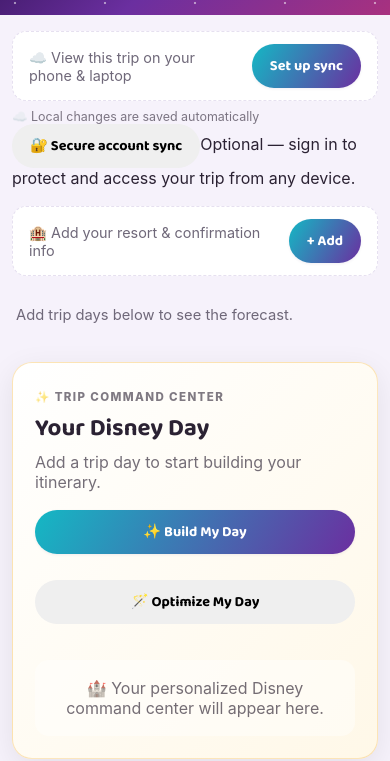
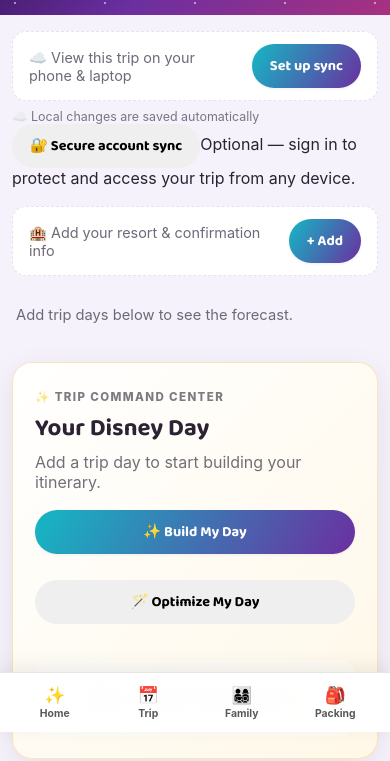
Before and after one commit to ericg1840/disney-world-tracker, a website: page index.html in a window 390 px wide. Shown: the part 112-873 px from the top of the page. Drawn offline with nearby package versions, Linux system fonts and the light colour scheme.

Commit message:
Load mobile quick navigation

```diff
--- a/index.html
+++ b/index.html
@@ -35,6 +35,7 @@
 <script src="metadata-sync.js"></script>
 <script src="auth.js"></script>
 <script src="planner.js"></script>
+<script src="mobile-nav.js"></script>
 <script>document.getElementById("family-close-btn")?.addEventListener("click",()=>document.getElementById("family-modal")?.classList.add("hidden"));document.getElementById("family-cancel-btn")?.addEventListener("click",()=>document.getElementById("family-modal")?.classList.add("hidden"));if("serviceWorker" in navigator){window.addEventListener("load",()=>navigator.serviceWorker.register("./service-worker.js").catch(error=>console.warn("Offline mode unavailable:",error)));}</script>
 </body>
 </html>
```
